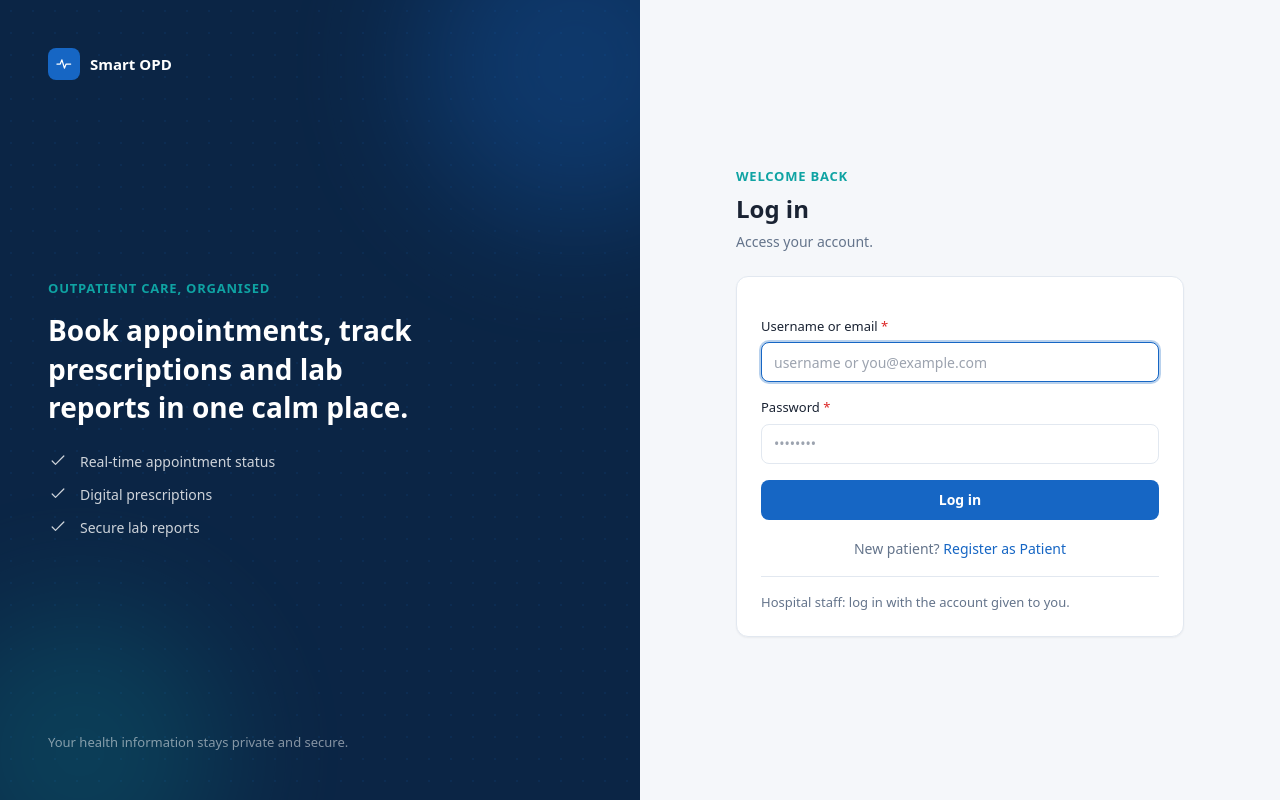
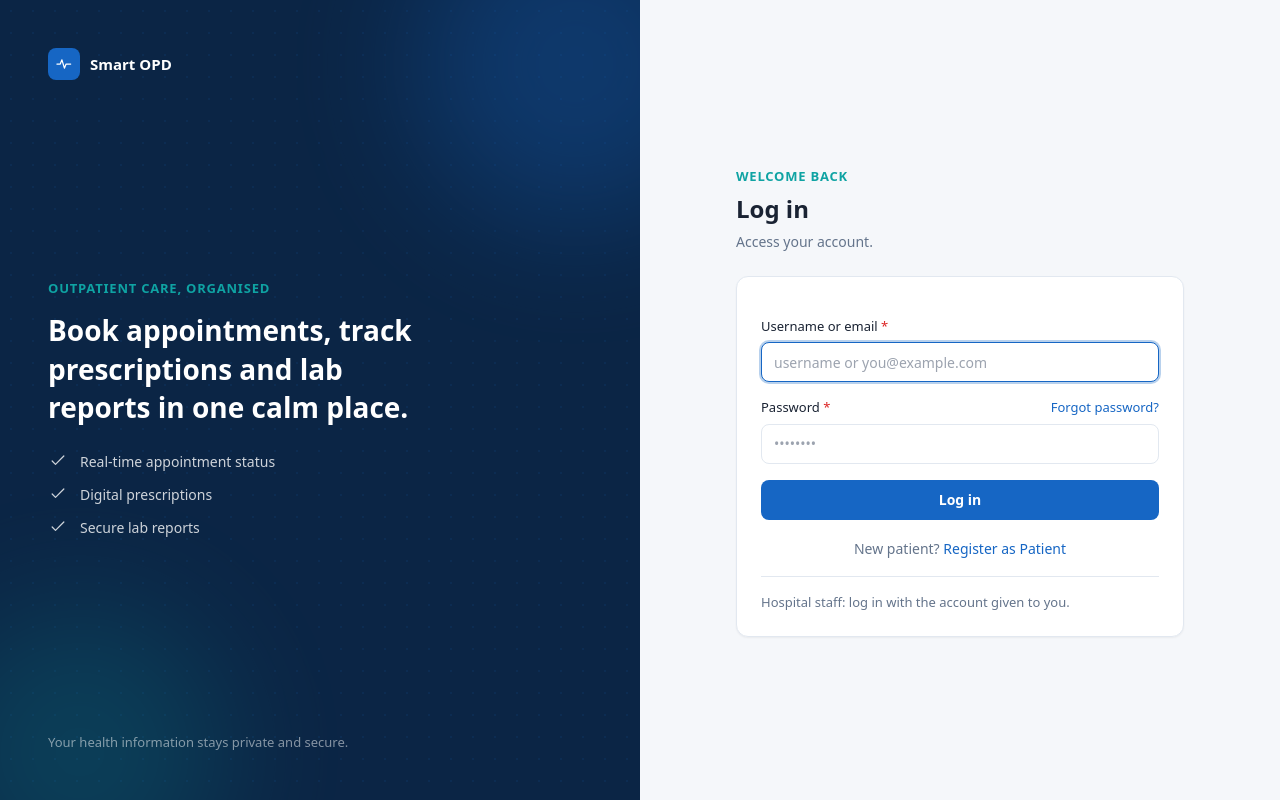
Before and after one commit to prince220504/Smart-Opd-Managment-System, a Django app: page /accounts/login/ in a window 1280 px wide. Run offline with Django 5.2, Linux system fonts and the light colour scheme; parts of the project's set-up code (start-up, migrations or seed data) failed here and were passed over; some libraries are stand-ins or nearby versions.

Commit message:
feat(frontend): forgot password link on login

```diff
--- a/frontend/templates/accounts/login.html
+++ b/frontend/templates/accounts/login.html
@@ -78,7 +78,10 @@
                    placeholder="username or you@example.com">
           </div>
           <div>
-            <label for="password" class="block text-[13px] text-[#1A2333]" style="font-weight:500;">Password <span class="text-[#DC2626]">*</span></label>
+            <div class="flex items-baseline justify-between">
+              <label for="password" class="block text-[13px] text-[#1A2333]" style="font-weight:500;">Password <span class="text-[#DC2626]">*</span></label>
+              <a href="{% url 'accounts:password_reset' %}" class="text-[13px] text-[#1666C4] hover:text-[#1155A6]" style="font-weight:500;">Forgot password?</a>
+            </div>
             <input id="password" name="password" type="password" required
                    class="mt-1.5 h-10 w-full rounded-lg border border-[#E2E8F0] px-3 text-[14px]"
                    placeholder="••••••••">
```
